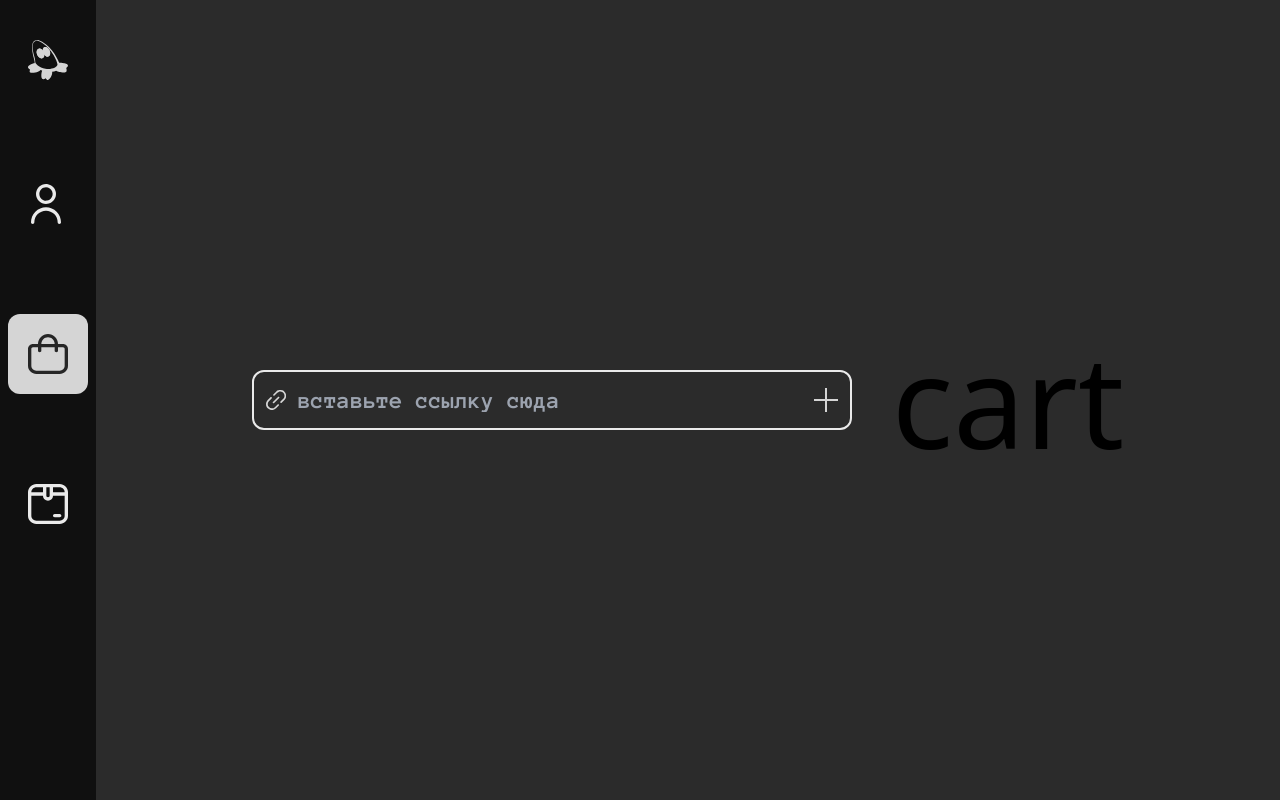
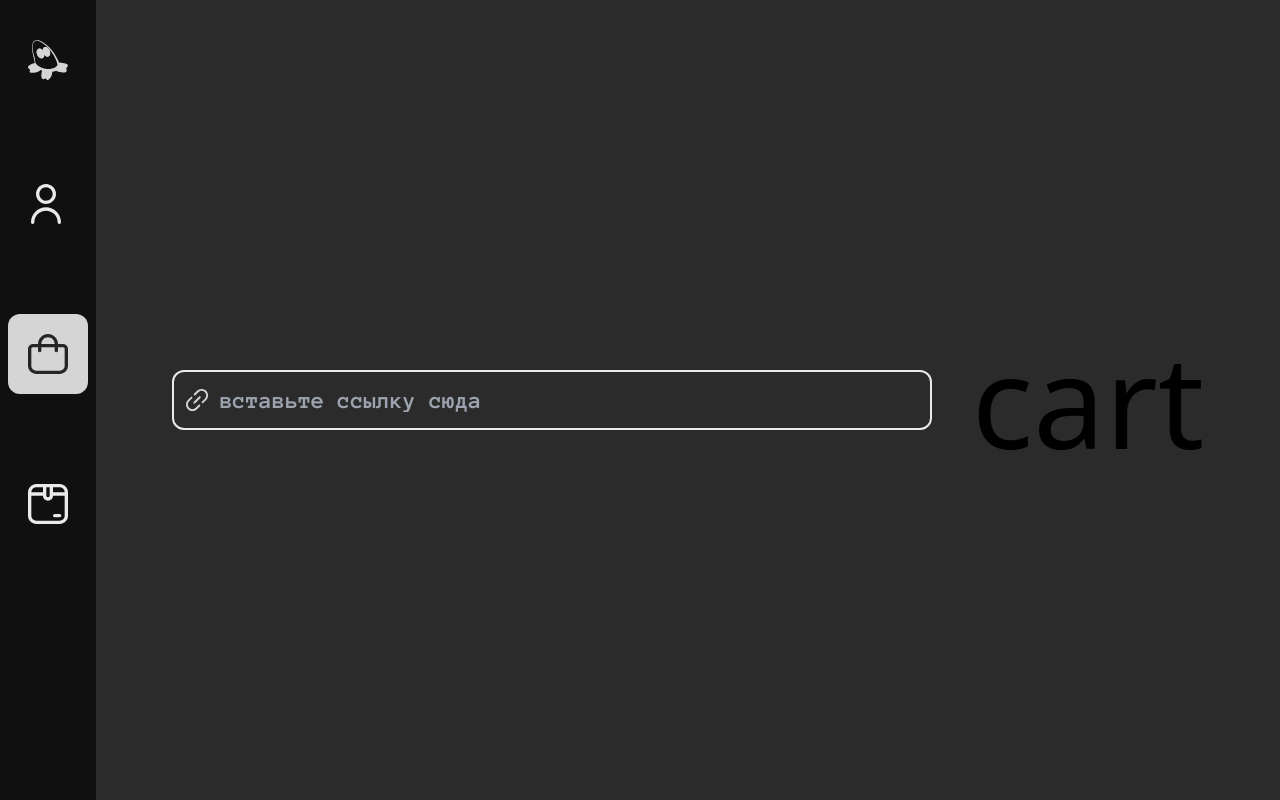
Before and after one commit to lench228/Minimal-Dewu, a React (Create React App) app in the folder frontend/: page /cart in a window 1280 px wide. Built offline with nearby package versions, Linux system fonts and the light colour scheme.

Commit message:
load by store refactoring

```diff
--- a/frontend/src/assets/icons/add-link.tsx
+++ /dev/null
@@ -1,36 +0,0 @@
-import { addGood } from "../../lib/actions/addGood";
-import { useState } from "react";
-
-const AddLink = () => {
-  const handleAddLinkClick = async () => {
-    const good = addGood(localStorage.getItem("url"));
-    setIsLoading(true);
-    good.then((res) => {}).finally(() => setIsLoading(false));
-  };
-
-  const [isLoading, setIsLoading] = useState(false);
-  return (
-    <button
-      disabled={isLoading}
-      className={`${isLoading ? `animate-spin` : ""}`}
-      onClick={() => handleAddLinkClick()}
-    >
-      <svg
-        width="24"
-        height="24"
-        viewBox="0 0 24 24"
-        fill="none"
-        xmlns="http://www.w3.org/2000/svg"
-        className="group"
-      >
-        <path
-          className="group-hover:fill-black-light-2"
-          d="M24 11H13V0H11V11H0V13H11V24H13V13H24V11Z"
-          fill="#D5D5D5"
-        />
-      </svg>
-    </button>
-  );
-};
-
-export default AddLink;
--- a/frontend/src/assets/icons/loading.tsx
+++ b/frontend/src/assets/icons/loading.tsx
@@ -6,10 +6,11 @@ const Loading = () => {
       viewBox="0 0 23 24"
       fill="none"
       xmlns="http://www.w3.org/2000/svg"
+      className={"animate-spin-load animate"}
     >
       <path
-        fill-rule="evenodd"
-        clip-rule="evenodd"
+        fillRule="evenodd"
+        clipRule="evenodd"
         d="M18.8998 20.5674C17.0128 22.0891 14.6128 23 12 23C5.92487 23 1 18.0751 1 12C1 5.92487 5.92487 1 12 1C16.3394 1 20.092 3.51274 21.882 7.1626C22.1343 6.93072 22.3965 6.70952 22.668 6.49969C20.6735 2.63912 16.645 0 12 0C5.37258 0 0 5.37258 0 12C0 18.6274 5.37258 24 12 24C14.761 24 17.3043 23.0675 19.332 21.5003C19.1751 21.1967 19.0308 20.8855 18.8998 20.5674Z"
         fill="#E9E9E9"
       />
--- a/frontend/src/components/cart/cart.tsx
+++ b/frontend/src/components/cart/cart.tsx
@@ -1,32 +1,16 @@
 import Link from "../../assets/icons/link";
-import AddLink from "../../assets/icons/add-link";
+import AddLink from "../good-popup/add-link";
 import Input from "../ui/input/input";
 import { useDispatch, useSelector } from "react-redux";
 import { addUrlAndValidate, selectError, selectUrl } from "../home/home-slice";
+import HomePage from "../home/home";
 
 const Cart = () => {
   const dispatch = useDispatch();
 
-  const url = useSelector(selectUrl);
-  const error = useSelector(selectError);
-
-  const handleInput = (link: string) => {
-    dispatch(addUrlAndValidate(link));
-  };
-
   return (
     <div className="w-full flex gap-10 items-center justify-center h-full">
-      <Input
-        startIcon={<Link></Link>}
-        placeholder="вставьте ссылку сюда"
-        width={"600px"}
-        onChange={(e) => {
-          handleInput(e.target.value);
-        }}
-        value={url}
-        endIcon={!error ? <AddLink></AddLink> : null}
-        error={error}
-      />
+      <HomePage></HomePage>
       <aside>
         <div className="text-9xl">cart</div>
       </aside>
--- /dev/null
+++ b/frontend/src/components/good-popup/add-link.tsx
@@ -0,0 +1,27 @@
+import { useSelector } from "react-redux";
+import { selectIsLoading } from "../home/home-slice";
+
+const AddLink = () => {
+  const isLoading = useSelector(selectIsLoading);
+
+  return (
+    <button type="submit" disabled={isLoading}>
+      <svg
+        width="24"
+        height="24"
+        viewBox="0 0 24 24"
+        fill="none"
+        xmlns="http://www.w3.org/2000/svg"
+        className="group"
+      >
+        <path
+          className="group-hover:fill-black-light-2"
+          d="M24 11H13V0H11V11H0V13H11V24H13V13H24V11Z"
+          fill="#D5D5D5"
+        />
+      </svg>
+    </button>
+  );
+};
+
+export default AddLink;
--- /dev/null
+++ b/frontend/src/components/good-popup/good-popup.tsx
@@ -0,0 +1,8 @@
+// @flow
+import * as React from "react";
+
+type Props = {};
+
+export const GoodPopup = (props: Props) => {
+  return <div></div>;
+};
--- a/frontend/src/components/home/home-slice.ts
+++ b/frontend/src/components/home/home-slice.ts
@@ -6,24 +6,26 @@ import error from "../ui/input/error";
 interface HomeState {
   url: string;
   error: string;
-  loading: boolean;
+  isLoading: boolean;
+  isGoodPopupOpenSelector: boolean;
 }
 
 // Define the initial state using that type
 const initialState: HomeState = {
   url: "",
   error: "",
-  loading: false,
+  isLoading: false,
+  isGoodPopupOpenSelector: false,
 };
 
 export const HomeSlice = createSlice({
   name: "home",
-  // `createSlice` will infer the state type from the `initialState` argument
   initialState,
   selectors: {
-    selectIsLoading: (state) => state.loading,
+    selectIsLoading: (state) => state.isLoading,
     selectUrl: (state) => state.url,
     selectError: (state) => state.error,
+    isGoodPopupOpenSelector: (state) => state.isGoodPopupOpenSelector,
   },
   reducers: {
     addUrlAndValidate: (state, action: PayloadAction<string>) => {
@@ -36,13 +38,11 @@ export const HomeSlice = createSlice({
       }
       state.url = url;
     },
-    setLoading: (state) => {
-      state.loading = !state.loading;
+    setLoading: (state, action: PayloadAction<boolean>) => {
+      state.isLoading = action.payload;
     },
   },
 });
 
 export const { selectIsLoading, selectUrl, selectError } = HomeSlice.selectors;
 export const { addUrlAndValidate, setLoading } = HomeSlice.actions;
-
-export default HomeSlice.reducer;
--- a/frontend/src/components/home/home.tsx
+++ b/frontend/src/components/home/home.tsx
@@ -1,23 +1,56 @@
 import { useDispatch, useSelector } from "react-redux";
-import { addUrlAndValidate, selectError, selectUrl } from "./home-slice";
+import {
+  addUrlAndValidate,
+  selectError,
+  selectIsLoading,
+  selectUrl,
+  setLoading,
+} from "./home-slice";
 import Link from "../../assets/icons/link";
 import Input from "../ui/input/input";
-import AddLink from "../../assets/icons/add-link";
-import { addGood } from "../../lib/actions/addGood";
+import AddLink from "../good-popup/add-link";
+import { findGood } from "../../lib/actions/findGood";
+import { FormEvent, useState } from "react";
+import Loading from "../../assets/icons/loading";
+import { iGood } from "../../lib/definitions";
 
 const HomePage = () => {
   const dispatch = useDispatch();
   const url = useSelector(selectUrl);
   const error = useSelector(selectError);
+  const isLoading = useSelector(selectIsLoading);
+  const [isPopupOpen, setIsPopupOpen] = useState(false);
+  const [good, setGood] = useState<iGood>();
 
+  const openPopup = (res: iGood) => {
+    setIsPopupOpen(true);
+    setGood(res);
+  };
   const handleInput = (link: string) => {
     dispatch(addUrlAndValidate(link));
   };
 
+  const handleFormSubmit = (e: FormEvent<HTMLFormElement>) => {
+    e.preventDefault();
+    dispatch(setLoading(true));
+    setTimeout(() => {
+      findGood(url)
+        .then((res) => {
+          openPopup(res);
+        })
+        .finally(() => {
+          dispatch(setLoading(false));
+        });
+    }, 1000);
+  };
+
   return (
-    <div className="flex flex-col items-center justify-center h-full">
+    <form
+      className="flex flex-col items-center justify-center h-full"
+      onSubmit={(e) => handleFormSubmit(e)}
+    >
       <Input
-        startIcon={<Link />}
+        startIcon={!isLoading ? <Link /> : <Loading />}
         placeholder="вставьте ссылку сюда"
         width={"760px"}
         onChange={(e) => {
@@ -26,9 +59,20 @@ const HomePage = () => {
         value={url}
         endIcon={!error && url ? <AddLink /> : null}
         error={error}
-        handleLinkAdd={() => addGood(url)}
+        handleLinkAdd={() => findGood(url)}
       />
-    </div>
+      {isPopupOpen && good && (
+        <div
+          className={
+            "bg-black-light bg-opacity-70 w-full   " +
+            "   h-full fixed  " +
+            " top-0 left-0 flex gap-5 items-center justify-center"
+          }
+        >
+          <p>{good.name}</p>
+        </div>
+      )}
+    </form>
   );
 };
 
--- a/frontend/src/components/layout/layout.tsx
+++ b/frontend/src/components/layout/layout.tsx
@@ -9,7 +9,7 @@ const Layout: React.FC<{
 }> = ({ isAuthenticated, setIsPopupOpen, isPopupOpen }) => {
   const [searchParams, setSearchParams] = useSearchParams();
   const location = useLocation();
-
+  //@todo Сделать нормальный приватный роут
   // Закрытые маршруты
   const closedRoutes = ["/profile", "/order"];
   useEffect(() => {
--- a/frontend/src/components/ui/switch.tsx
+++ b/frontend/src/components/ui/switch.tsx
@@ -1,7 +1,7 @@
 // @flow
 import * as React from "react";
 import { useSearchParams } from "react-router-dom";
-import search from "../../assets/icons/add-link";
+import search from "../good-popup/add-link";
 
 type Props = {
   active: boolean;
--- a/frontend/src/lib/actions/addGood.ts
+++ /dev/null
@@ -1,17 +0,0 @@
-import { getRandomArrayElement } from "../../utils/utils";
-import { Goods } from "../goods";
-
-const getGoods = () => {
-  return getRandomArrayElement(Goods);
-};
-
-export const addGood = async (link: string | null) => {
-  const good = await new Promise((resolve) => {
-    setTimeout(() => {
-      resolve(getGoods());
-    }, 1000);
-  });
-
-  console.log(good, link);
-  return good;
-};
--- /dev/null
+++ b/frontend/src/lib/actions/findGood.ts
@@ -0,0 +1,10 @@
+import { getRandomArrayElement } from "../../utils/utils";
+import { Goods } from "../goods";
+import { iGood } from "../definitions";
+
+const getGoods = () => {
+  return getRandomArrayElement(Goods);
+};
+
+export const findGood = async (link: string) =>
+  await new Promise<iGood>((resolve) => resolve(getGoods()));
--- a/frontend/tailwind.config.js
+++ b/frontend/tailwind.config.js
@@ -1,26 +1,29 @@
 /** @type {import('tailwindcss').Config} */
 module.exports = {
   content: [
-    './src/**/*.{js,ts,jsx,tsx}', // указываем, где находятся ваши файлы компонентов
-    './public/index.html',
+    "./src/**/*.{js,ts,jsx,tsx}", // указываем, где находятся ваши файлы компонентов
+    "./public/index.html",
   ],
   theme: {
-    colors:{
-      'black': '#101010',
-      'white': '#F2F2F2',
-      'black-light': '#262626',
-      'black-light-2': '#414141',
-      'white-darker-1': '#EAEAEA',
-      'white-darker-2': '#D5D5D5',
-      'error': '#A31B1B',
-      'success': '#3AAE23',
+    colors: {
+      black: "#101010",
+      white: "#F2F2F2",
+      "black-light": "#262626",
+      "black-light-2": "#414141",
+      "white-darker-1": "#EAEAEA",
+      "white-darker-2": "#D5D5D5",
+      error: "#A31B1B",
+      success: "#3AAE23",
     },
     extend: {
       fontFamily: {
-        anonymous: ['Anonymous Pro', 'monospace'],
-        roboto: ['Roboto', 'sans-serif'],
+        anonymous: ["Anonymous Pro", "monospace"],
+        roboto: ["Roboto", "sans-serif"],
+      },
+      animation: {
+        "spin-load": "spin .4s linear infinite",
       },
     },
   },
   plugins: [],
-}
+};
```
